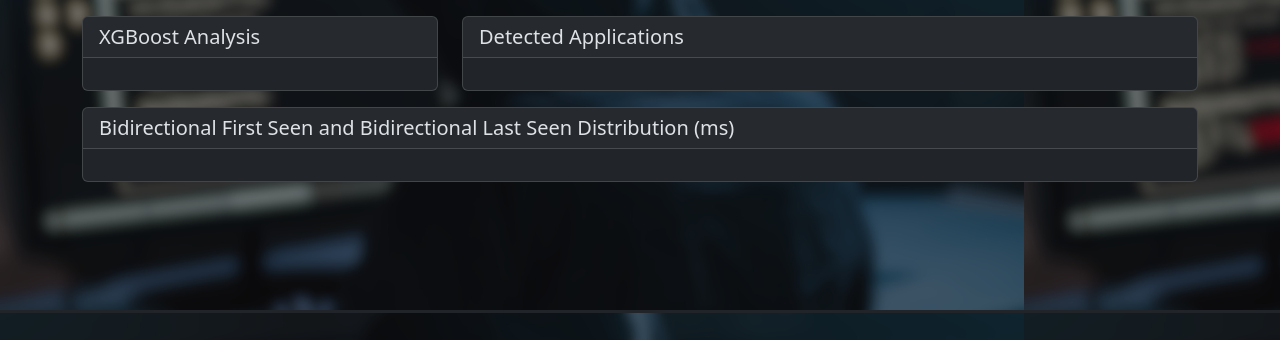
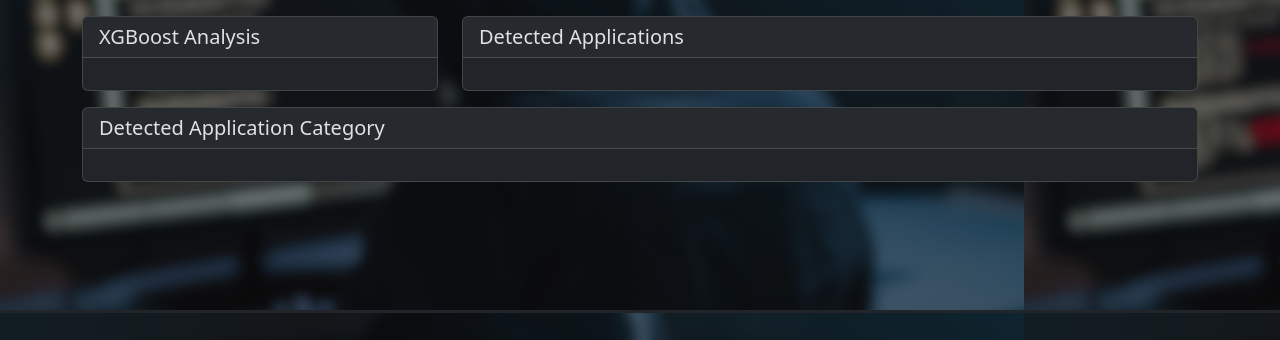
Before and after one commit to lifeatedelab/tsdn-cyberpolice, a FastAPI app: template templates/dashboard.html in a window 1280 px wide. Shown: the part 102-442 px from the top of the page. Run offline with FastAPI, Linux system fonts and the light colour scheme; the template is opened without the code that fills it, so the values that code supplies are empty; some libraries are stand-ins or nearby versions.

Commit message:
revisi sebelum final

```diff
--- a/app/main.py
+++ b/app/main.py
@@ -142,6 +142,16 @@ def get_application_bar(df):
 
     return graphJSON
 
+def get_category_bar(df):
+    # df = px.data.tips()
+    fig = px.histogram(df, y="application_category_name", template="plotly_dark").update_yaxes(
+        categoryorder="total ascending"
+    )
+    # print(df["dst2src_fin_packets"].unique())
+    graphJSON = json.dumps(fig, cls=plotly.utils.PlotlyJSONEncoder)
+
+    return graphJSON
+
 
 # Route for testing if the app is running
 @app.get("/")
@@ -156,7 +166,8 @@ async def analyze_endpoint(request: Request, file: UploadFile = File(...)):
     df = get_df_from_pcap(file=file)
     results = analyze_df(df)["predictions"]  # a binary array
     pie_chart = get_class_pie(results)
-    bfs_histogram = get_bfs_histogram(df=df)
+    # bfs_histogram = get_bfs_histogram(df=df)
+    category_bar = get_category_bar(df=df)
     app_bar = get_application_bar(df=df)
 
     return templates.TemplateResponse(
@@ -164,7 +175,8 @@ async def analyze_endpoint(request: Request, file: UploadFile = File(...)):
         {
             "request": request,
             "pie_chart": pie_chart,
-            "bfs_histogram": bfs_histogram,
+            # "bfs_histogram": bfs_histogram,
+            "category_bar" : category_bar,
             "app_bar": app_bar,
         },
     )
--- a/templates/dashboard.html
+++ b/templates/dashboard.html
@@ -58,9 +58,10 @@
       <div class="row mb-3">
         <div class="col-sm-12">
           <div class="card">
-            <h5 class="card-header">Bidirectional First Seen and Bidirectional Last Seen Distribution (ms)</h5>
+            <h5 class="card-header">Detected Application Category</h5>
             <div class="card-body">
-              <div id="bfsHistogram" class="responsive-plot"></div>
+              <!-- <div id="bfsHistogram" class="responsive-plot"></div> -->
+              <div id="categoryBar" class="responsive-plot"></div>
             </div>
           </div>
         </div>
@@ -70,12 +71,15 @@
     <script>
       document.addEventListener('DOMContentLoaded', function () {
         var pieChartData = {{ pie_chart|safe }};
-        var histogramData = {{ bfs_histogram|safe }};
+        // var histogramData = {{ bfs_histogram|safe }};
+        var categoryBarData = {{ category_bar |safe }};
         var appBarData = {{ app_bar|safe }};
         var config = { responsive: true }
 
         Plotly.newPlot('pieChart', pieChartData.data, pieChartData.layout, config);
-        Plotly.newPlot('bfsHistogram', histogramData.data, histogramData.layout, config);
+        // Plotly.newPlot('bfsHistogram', histogramData.data, histogramData.layout, config);
+
+        Plotly.newPlot('categoryBar', categoryBarData.data, categoryBarData.layout, config);
         Plotly.newPlot('appBar', appBarData.data, appBarData.layout, config);
 
         var d3 = Plotly.d3;
```
